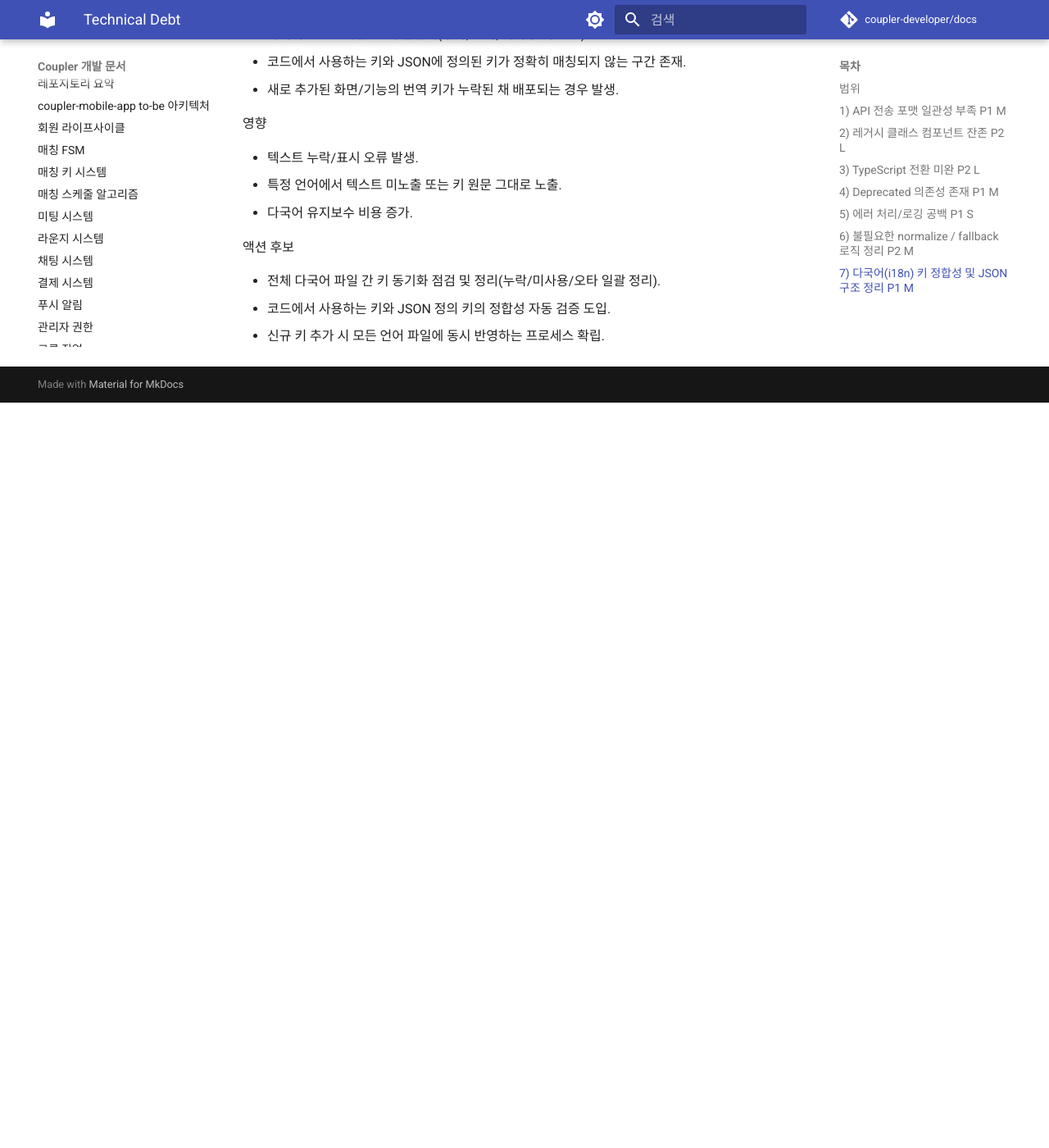
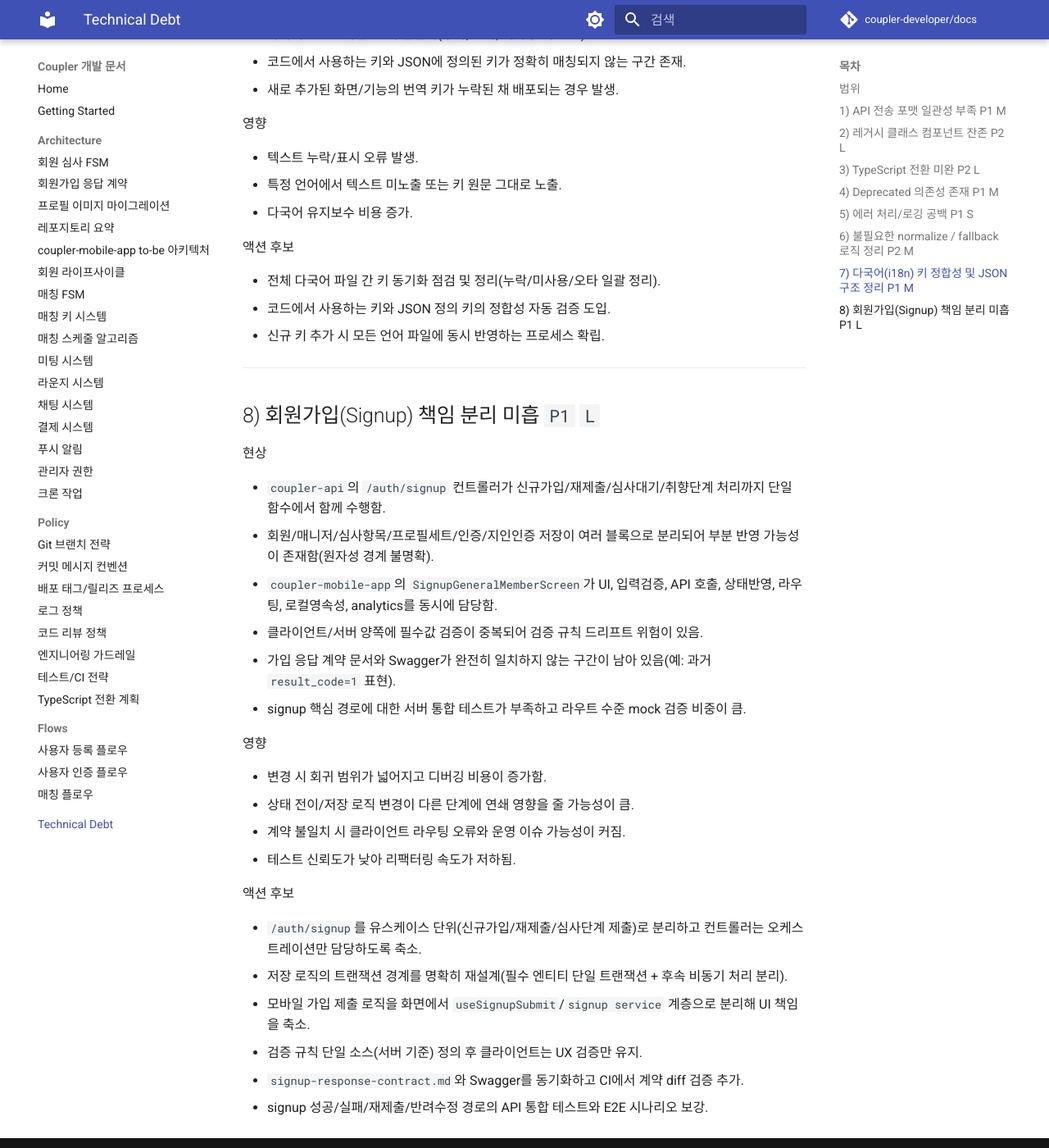
Before and after one commit to coupler-developer/docs, an MkDocs documentation site: the page built from content/technical-debt.md, in a window 1280 px wide and 1400 px high, scrolled down 3127 px. Shown: the whole window at 82% size. Built offline with MkDocs 1.6.1 and Material for MkDocs 9.7.7, drawn with Linux system fonts in a browser that asks for light colours; comment, search, counter and statistics services are not loaded; before the commit the page ends 3618 px from its top, so only the background shows below that.

Commit message:
docs: signup 구조 기술부채 추가
Signed-off-by: zmrdltl <meenseek5929@naver.com>

```diff
--- a/content/technical-debt.md
+++ b/content/technical-debt.md
@@ -140,3 +140,32 @@
 - 전체 다국어 파일 간 키 동기화 점검 및 정리(누락/미사용/오타 일괄 정리).
 - 코드에서 사용하는 키와 JSON 정의 키의 정합성 자동 검증 도입.
 - 신규 키 추가 시 모든 언어 파일에 동시 반영하는 프로세스 확립.
+
+---
+
+## 8) 회원가입(Signup) 책임 분리 미흡 `P1` `L`
+
+현상
+
+- `coupler-api`의 `/auth/signup` 컨트롤러가 신규가입/재제출/심사대기/취향단계 처리까지 단일 함수에서 함께 수행함.
+- 회원/매니저/심사항목/프로필세트/인증/지인인증 저장이 여러 블록으로 분리되어 부분 반영 가능성이 존재함(원자성 경계 불명확).
+- `coupler-mobile-app`의 `SignupGeneralMemberScreen`가 UI, 입력검증, API 호출, 상태반영, 라우팅, 로컬영속성, analytics를 동시에 담당함.
+- 클라이언트/서버 양쪽에 필수값 검증이 중복되어 검증 규칙 드리프트 위험이 있음.
+- 가입 응답 계약 문서와 Swagger가 완전히 일치하지 않는 구간이 남아 있음(예: 과거 `result_code=1` 표현).
+- signup 핵심 경로에 대한 서버 통합 테스트가 부족하고 라우트 수준 mock 검증 비중이 큼.
+
+영향
+
+- 변경 시 회귀 범위가 넓어지고 디버깅 비용이 증가함.
+- 상태 전이/저장 로직 변경이 다른 단계에 연쇄 영향을 줄 가능성이 큼.
+- 계약 불일치 시 클라이언트 라우팅 오류와 운영 이슈 가능성이 커짐.
+- 테스트 신뢰도가 낮아 리팩터링 속도가 저하됨.
+
+액션 후보
+
+- `/auth/signup`를 유스케이스 단위(신규가입/재제출/심사단계 제출)로 분리하고 컨트롤러는 오케스트레이션만 담당하도록 축소.
+- 저장 로직의 트랜잭션 경계를 명확히 재설계(필수 엔티티 단일 트랜잭션 + 후속 비동기 처리 분리).
+- 모바일 가입 제출 로직을 화면에서 `useSignupSubmit`/`signup service` 계층으로 분리해 UI 책임을 축소.
+- 검증 규칙 단일 소스(서버 기준) 정의 후 클라이언트는 UX 검증만 유지.
+- `signup-response-contract.md`와 Swagger를 동기화하고 CI에서 계약 diff 검증 추가.
+- signup 성공/실패/재제출/반려수정 경로의 API 통합 테스트와 E2E 시나리오 보강.
```
